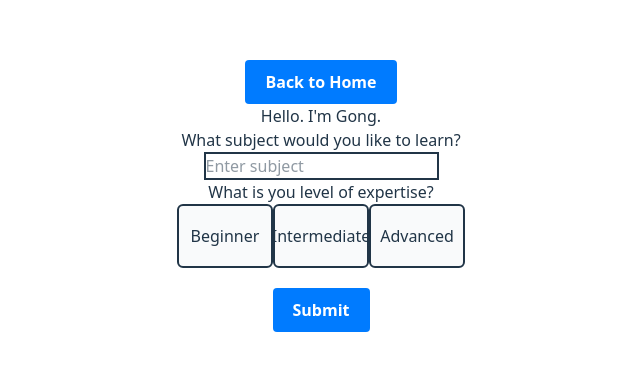
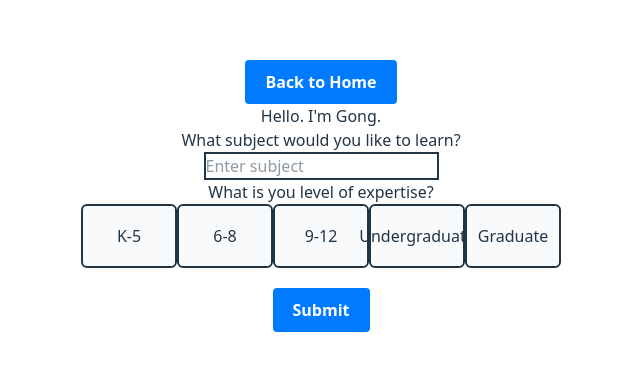
Before and after one commit to hjblloop/Brainmax, a React (Vite) app in the folder BrainMax/: page /gong in a window 1280 px wide. Shown: the part 214-584 px from the top of the page, without its empty margins (319-959 px from the left). Built offline with nearby package versions, Linux system fonts and the light colour scheme.

Commit message:
added account creation function

```diff
--- /dev/null
+++ b/BrainMax/src/AccountCreation.tsx
@@ -0,0 +1,58 @@
+import {useState} from 'react';
+
+const AccountCreation = () => {
+    const [formData, setFormData] = useState({
+        username: '',
+        password: '',
+        email: '',
+    });
+
+    return (
+        <div className="AccountCreation">
+            <h1>Create Your Account</h1>
+            <form onSubmit={handleSubmit} className="AccountCreation-form">
+                <div className="form-group">
+                    <label htmlFor="username">Username:</label>
+                    <input
+                        type="text"
+                        id="username"
+                        name="username"
+                        value={formData.username}
+                        onChange={handleChange}
+                        placeholder="Enter your username"
+                        required
+                    />
+                </div>
+                <div className="form-group">
+                    <label htmlFor="passworld">Password:</label>
+                    <input
+                        type="password"
+                        id="password"
+                        name="password"
+                        value={formData.password}
+                        onChange={handleChange}
+                        placeholder="Enter your password"
+                        required
+                    />
+                </div>
+                <div className="form-group">
+                    <label htmlFor="email">Email:</label>
+                    <input
+                        type="email"
+                        id="email"
+                        name="email"
+                        value={formData.email}
+                        onChange={handleChange}
+                        placeholder="Enter your email"
+                        required
+                    />
+                </div>
+                <button type="submit" className="submit-button">
+                    Create Account
+                </button>
+            </form>
+        </div>
+    );
+};
+
+export default AccountCreation;
--- a/BrainMax/src/Expertise.tsx
+++ b/BrainMax/src/Expertise.tsx
@@ -13,9 +13,11 @@ const Expertise: React.FC<ExpertiseLevelProps> = ({onChange, initialValue = null
     }
 
     const expertiseOptions = [
-        { value: ExpertiseLevels.Beginner, label: 'Beginner', color: 'bg-green-100 border-green-500' },
-        { value: ExpertiseLevels.Intermediate, label: 'Intermediate', color: 'bg-blue-100 border-blue-500'},
-        { value: ExpertiseLevels.Advanced, label: 'Advanced', color: 'bg-red-100 border-red-500'},
+        { value: ExpertiseLevels.elementary, label: 'K-5', color: 'bg-green-100 border-green-500' },
+        { value: ExpertiseLevels.middle, label: '6-8', color: 'bg-blue-100 border-blue-500'},
+        { value: ExpertiseLevels.high, label: '9-12', color: 'bg-red-100 border-red-500'},
+        { value: ExpertiseLevels.undergrad, label: 'Undergraduate', color: 'bg-red-100 border-red-500'},
+        { value: ExpertiseLevels.grad, label: 'Graduate', color: 'bg-red-100 border-red-500'},
       ];
 
       return (
--- a/BrainMax/src/types.ts
+++ b/BrainMax/src/types.ts
@@ -1,7 +1,9 @@
 export const ExpertiseLevels = {
-    Beginner: 'Beginner',
-    Intermediate: 'Intermediate',
-    Advanced: 'Advanced'
+    elementary: 'elementary school',
+    middle: 'middle school',
+    high: 'high school',
+    undergrad: "undergraduate",
+    grad: "graduate"
 } as const; // Define the type for expertise levels
 
 export type ExpertiseLevelsType = typeof ExpertiseLevels[keyof typeof ExpertiseLevels];
```
Also changed, not shown: BrainMax/src/AI.tsx (+0 -26 lines), 1 other file (tests, documents, lock files or other folders).
